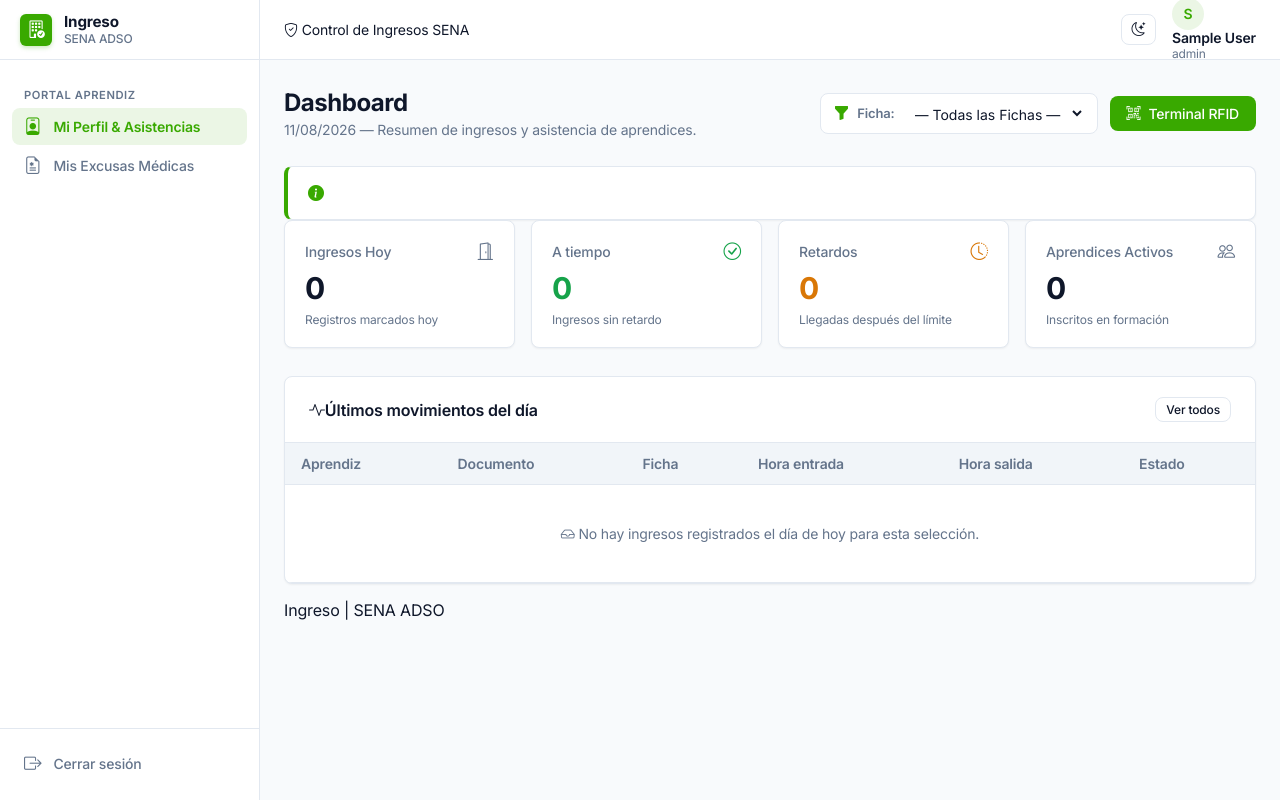
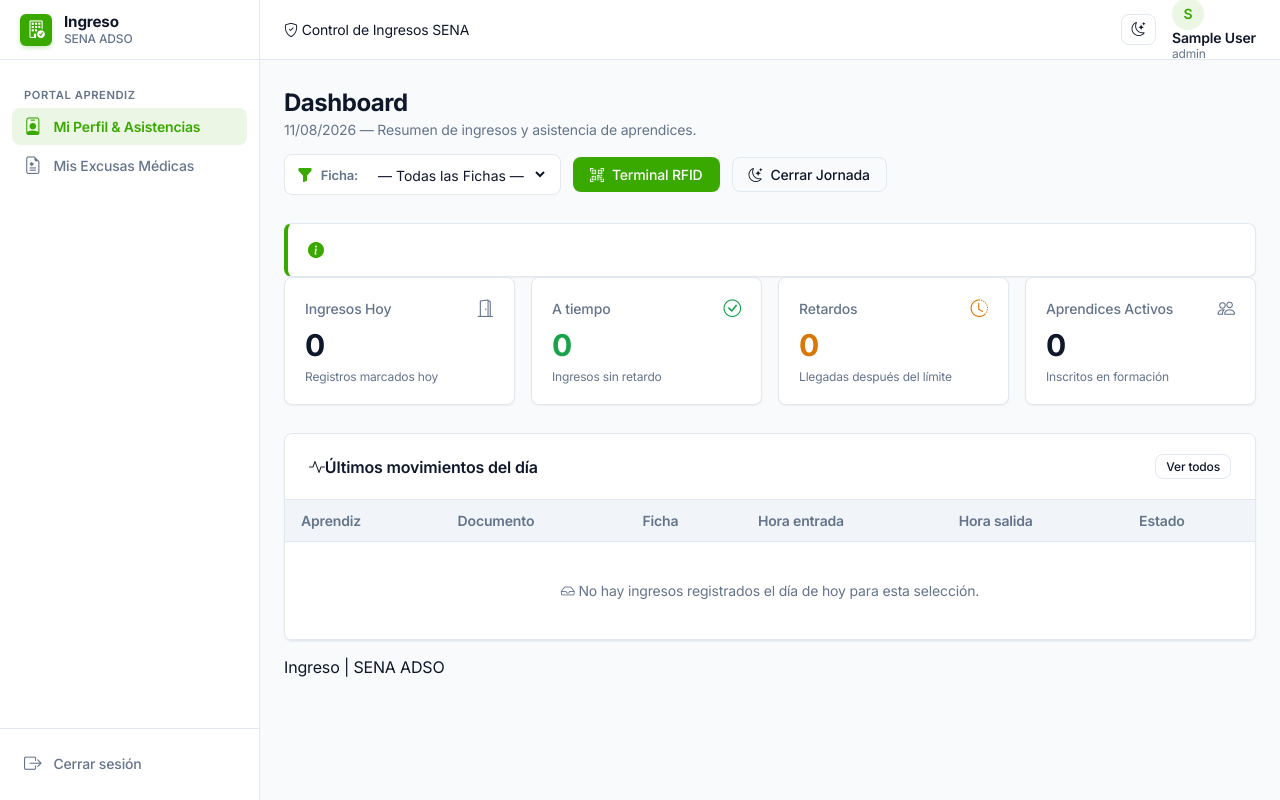
Before and after one commit to bmarulandah02/Sistema-de-control-de-ingresos-de-aprendices, a PHP site: page / in a window 1280 px wide. Run offline with PHP 8.4, Linux system fonts and the light colour scheme; the visitor is signed in with stand-in values (Sample User, id 1); data that the repository does not hold is empty; some libraries are stand-ins or nearby versions.

Commit message:
creo el boton hago las pruebas respectivas y doy por terminado el punto 4 que hasta el momento es totalmente funcional

```diff
--- a/controllers/AsistenciaController.php
+++ b/controllers/AsistenciaController.php
@@ -125,7 +125,7 @@ public function cerrarJornada()
     if($resultado['success'])
         {
             $_SESSION['mensaje']=[
-                'texto'=>"Se limpiaron los registros" . $resultado['eliminados'] . "registro",
+                'texto'=>"Se limpiaron los registros" . $resultado['eliminados'] . " registro",
                 'tipo'=>"success"
             ];
         }else
--- a/models/IngresoModel.php
+++ b/models/IngresoModel.php
@@ -340,7 +340,7 @@ class IngresoModel {
                     $consulta="DELETE FROM ingresos where estado_asistencia =:estadoABorrar and fecha_registro=:fechaCierre";
                     $stmt=$conexion->prepare($consulta);
                     $stmt->bindParam(':estadoABorrar',$estadoABorrar,PDO::PARAM_STR);
-                    $stmt->bidParam(':fechaCierre',$fechaCierre,PDO::PARAM_STR);
+                    $stmt->bindParam(':fechaCierre',$fechaCierre,PDO::PARAM_STR);
                     $stmt->execute();
                     $filasEliminadas=$stmt->rowCount();
                     return ['success'=>true,'eliminados'=>$filasEliminadas,'fecha'=>$fechaCierre];
--- a/views/admin/dashboard.php
+++ b/views/admin/dashboard.php
@@ -29,6 +29,12 @@ require __DIR__ . '/../layouts/header.php';
         <a href="index.php?action=asistencia" class="btn-shadcn btn-shadcn-primary">
             <i class="bi bi-qr-code-scan"></i>
             <span>Terminal RFID</span>
+        </a>
+        <!-- agrego el nuevo boton para cerrar la jornada es decir para eliminar los datos que cumplen con el horario en la tabla de ingresos -->
+         <a href="index.php?action=cerrar-jornada" class="btn-shadcn btn-shadcn-outline"
+           onclick="return confirm('¿Cerrar la jornada de hoy? Se eliminarán los registros de aprendices que su estado es  (puntuales y con salida a tiempo).');">
+            <i class="bi bi-moon-stars"></i>
+            <span>Cerrar Jornada</span>
         </a>
     </div>
 </div>
```
